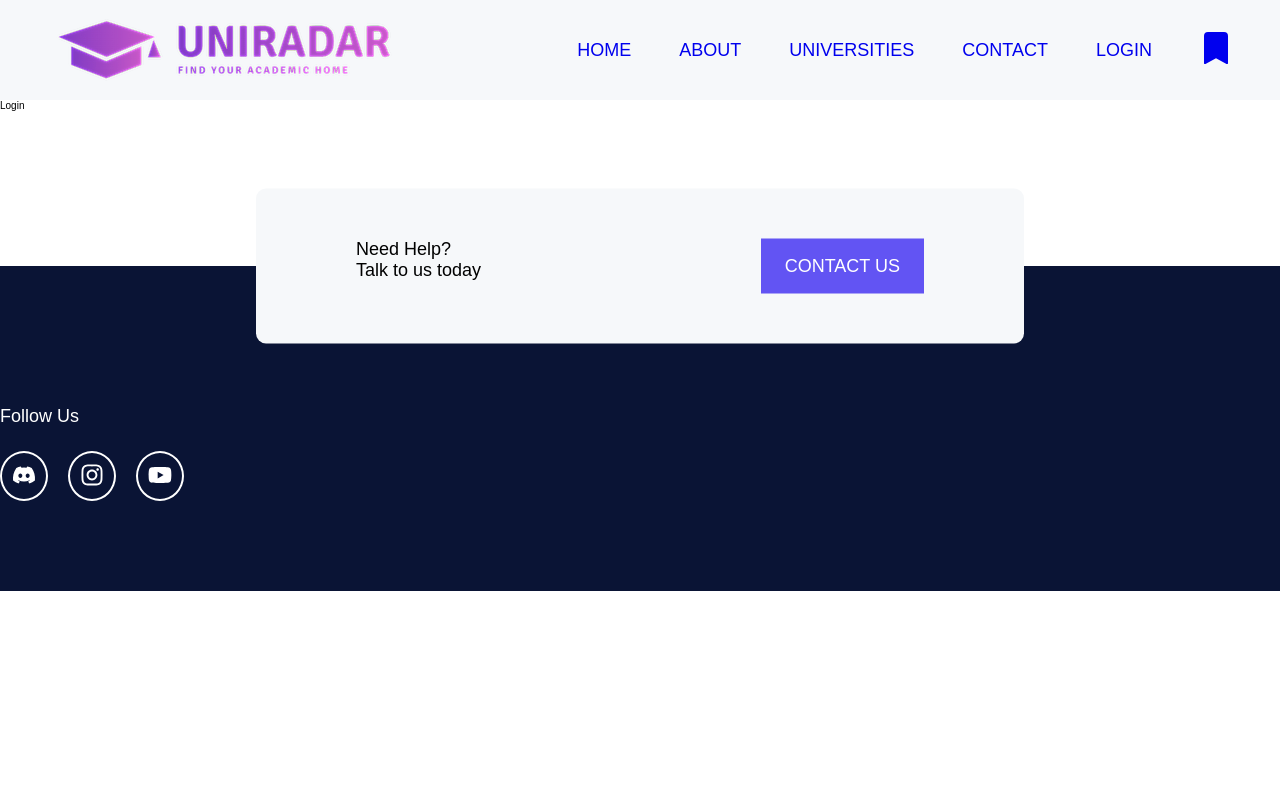
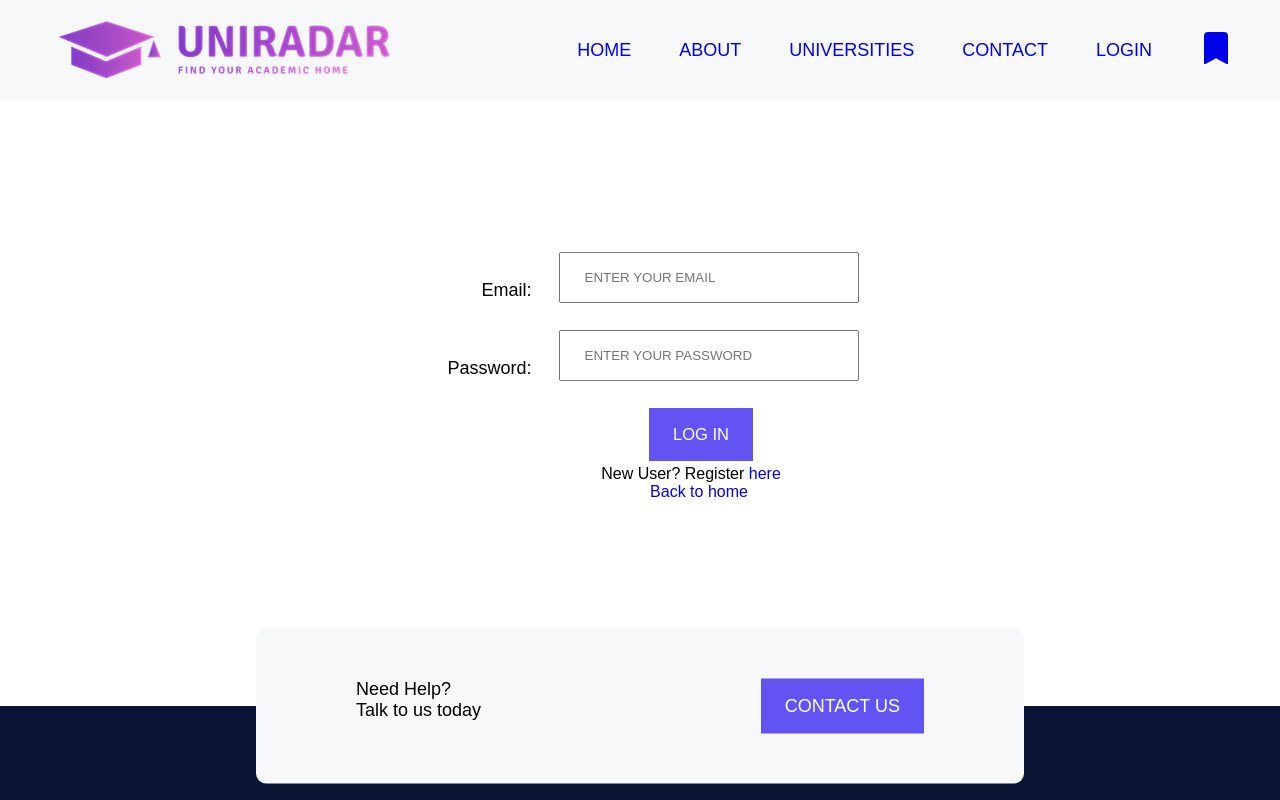
Before and after one commit to sakshi3197/Uniradar, a React (Create React App) app in the folder uniradar/: page /login in a window 1280 px wide. Shown: the top 800 px of the page. Built offline with nearby package versions, Linux system fonts and the light colour scheme.

Commit message:
Login Registration Merged

```diff
--- a/uniradar/package.json
+++ b/uniradar/package.json
@@ -17,6 +17,7 @@
     "react-router-dom": "^6.4.1",
     "react-scripts": "5.0.1",
     "styled-components": "^5.3.5",
+    "validator": "^13.9.0",
     "web-vitals": "^2.1.4"
   },
   "scripts": {
--- a/uniradar/src/App.js
+++ b/uniradar/src/App.js
@@ -13,6 +13,7 @@ import { GlobalStyle } from "./GlobalStyle";
 import { ThemeProvider } from "styled-components";
 import Header from "./components/Header";
 import Footer from "./components/Footer";
+import Registration from "./Registration";
 
 const App = () => {
 const theme = {
@@ -50,6 +51,7 @@ const theme = {
           <Route path="/singleUniversity/:id" element={<SingleUniversity />} />
           <Route path="/login" element={<Login />} />
           <Route path="/favourites/" element={<Favourites />} />
+          <Route path="/registration/" element={<Registration />} />
           <Route path="*" element={<ErrorPage />} />
         </Routes>
         <Footer />
--- a/uniradar/src/Login.js
+++ b/uniradar/src/Login.js
@@ -1,9 +1,127 @@
-import React from 'react'
+import React, { useRef } from "react";
+import { useNavigate } from "react-router-dom";
+import styled from "styled-components";
+import { Button } from "./styles/Button.js";
+import './Loginstyles.css'
 
-const Login = () => {
+function Login() {
+
+
+
+  const Wrapper = styled.section`
+    padding: 9rem 0 5rem 0;
+    text-align: center;
+    .container {
+      margin-top: 6rem;
+      .contact-form {
+        max-width: 50rem;
+        margin: auto;
+        .contact-inputs {
+          display: flex;
+          flex-direction: column;
+          gap: 3rem;
+          input[type="submit"] {
+            cursor: pointer;
+            transition: all 0.2s;
+            &:hover {
+              background-color: ${({ theme }) => theme.colors.white};
+              border: 1px solid ${({ theme }) => theme.colors.btn};
+              color: ${({ theme }) => theme.colors.btn};
+              transform: scale(0.9);
+            }
+          }
+        }
+      }
+    }
+  `;
+
+  const usernameRef = useRef();
+  const passwordRef = useRef();
+
+  let navigate = useNavigate();
+
+  function handleLogin(e) {
+    e.preventDefault();
+
+    const username = usernameRef.current.value;
+    const password = passwordRef.current.value;
+
+    console.log(username, password);
+
+
+    if (!username || !password){
+      alert("Empty fields aren't allowed")
+    }
+    else{
+
+
+    let valid ;
+    if(username === 'adesh' && password === 'adesh' || username === 'manas' && password === 'manas'){
+      valid = true;
+    }
+    else{
+      valid = false;
+    }
+
+    if (valid) {
+      alert("Log in Successful!");
+      console.log("Log in Success! Welcome, " + username + "!");
+      //sessionStorage.setItem("username",username)
+      const details = {username: username};
+      navigate("/universities", { state: details });
+    }
+    }
+    usernameRef.current.value = null;
+    passwordRef.current.value = null;
+  }
+
   return (
-    <div>Login</div>
-  )
+    <Wrapper>
+      <div className="whole_content">
+    <div className="container">
+  <form className ="form_style">
+    <table>
+      <tbody>
+        <tr>
+          <td>
+            <label>Email: </label>
+          </td>
+          <td>
+            <input class="cred-input" ref={usernameRef} placeholder="Enter your email"></input>
+          </td>
+        </tr>
+        <tr>
+          <td>
+            <label>Password: </label>
+          </td>
+          <td>
+            <input class="cred-input" ref={passwordRef} placeholder="Enter your password" type="password"></input>
+          </td>
+        </tr>
+        <tr>
+          <td></td>
+          <td>
+            <Button onClick={handleLogin}>Log In</Button>
+          </td>
+        </tr>
+        <tr>
+
+        </tr>
+      </tbody>
+    </table>
+  </form>
+  <span class="to-register">
+      New User? Register <a href="./registration">here</a>
+    </span>
+
+  <div class="home-link">
+    <a href="./">Back to home</a>
+  </div>
+</div>
+</div>
+
+    </Wrapper>
+  );
 }
 
-export default Login
+export default Login;
--- /dev/null
+++ b/uniradar/src/Loginstyles.css
@@ -0,0 +1,35 @@
+label{
+    font-size: large;
+}
+.cred-input{
+    width: 300px;
+    margin-left: 15px;
+    margin-bottom: 25px;
+}
+.login-btn{
+    margin-left: 200px;
+    margin-top: 10px;
+    margin-bottom: 25px;
+}
+.to-register{
+    font-size: medium;
+    margin-left: 12em;
+    margin-top: 10em;
+}
+
+.home-link{
+    font-size: medium;
+    margin-left: 13em;
+}
+
+.form_style {
+    display: flex;
+    flex-direction: column;
+    align-items: center;
+    gap: 1rem;
+  }
+
+  .whole_content{
+    margin-left: -200px;
+    margin-top: -50px;
+}
--- /dev/null
+++ b/uniradar/src/Registration.js
@@ -0,0 +1,101 @@
+import React, { useRef,useState } from "react";
+import { useNavigate } from "react-router-dom";
+import { Button } from "./styles/Button.js";
+
+import './Regstyles.css'
+import PasswordChecklist from "react-password-checklist";
+import validator from "validator";
+
+function Registration() {
+  const fNameRef = useRef();
+  const lNameRef = useRef();
+  const usernameRef = useRef();
+  const passwordRef = useRef();
+  const [password, setPassword] = useState("")
+  const [message, setMessage] = useState("");
+  const validateEmail = (e) => {
+    var email = e.target.value;
+
+    if (validator.isEmail(email)) {
+      setMessage("");
+    } else {
+      setMessage("Please, enter valid Email!");
+    }
+  };
+
+  let navigate = useNavigate();
+
+  function handleSubmit(e) {
+    e.preventDefault();
+
+    const fname = fNameRef.current.value;
+    const lname = lNameRef.current.value;
+    const username = usernameRef.current.value;
+    const password = passwordRef.current.value;
+
+    if (!fname || !lname || !username || !password){
+      alert("Empty fields aren't allowed")
+    }
+    else{
+      console.log(fname,lname,username,password)
+
+      navigate("/loginpage");
+    }
+    fNameRef.current.value = null;
+    lNameRef.current.value = null;
+    usernameRef.current.value = null;
+    passwordRef.current.value = null;
+  }
+
+  return (
+    <div className="whole_content">
+      <div class="reg-form">
+      <form>
+        <div>
+          <label>First Name: </label>
+          <input class="cred-input" ref={fNameRef} placeholder="Enter your first name"></input>
+        </div>
+        <div>
+          <label>Last Name: </label>
+          <input class="cred-input" ref={lNameRef} placeholder="Enter your last name"></input>
+        </div>
+        <div>
+          <label>Email: </label>
+          <input class="cred-input" ref={usernameRef} onChange={(e) => validateEmail(e)} placeholder="Enter your email"></input>
+          <div class="error-msg">
+        <span
+        style={{
+          fontWeight: "bold",
+          color: "red"
+        }}
+      >
+        {message}
+      </span></div>
+        </div>
+        <div>
+          <label>Password: </label>
+          <input class="cred-input" ref={passwordRef} onChange={e => setPassword(e.target.value)} placeholder="Enter your password" type="password"></input>
+          <div class="pwd-checklist">
+          <PasswordChecklist
+				rules={["minLength","specialChar","number","capital"]}
+				minLength={5}
+				value={password}
+				onChange={(isValid) => {}}
+			/></div>
+        </div>
+        <div class="reg-btn">
+        <Button onClick={handleSubmit}>Submit</Button>
+        </div>
+        <span class="to-login">
+          Already Registered? Log in <a href="./loginpage">here</a>
+        </span>
+      </form>
+      </div>
+      <div class="reg-home-link">
+        <a href="./">Back to home</a>
+      </div>
+    </div>
+  );
+}
+
+export default Registration;
--- /dev/null
+++ b/uniradar/src/Regstyles.css
@@ -0,0 +1,48 @@
+label{
+    font-size: large;
+    display: inline-block;
+    width: 100px;
+    text-align: right;
+    margin-right: 10px;
+    margin-left: 100px;
+    /*float: left;*/
+
+}
+.reg-form{
+    margin-top: 30px;
+    margin-left: 450px;
+}
+.error-msg{
+    margin-left: 300px;
+}
+.pwd-checklist{
+
+    margin-left: 270px;
+}
+.cred-input{
+    width: 300px;
+    margin-left: 15px;
+    margin-bottom: 25px;
+}
+
+.reg-btn{
+    margin-left: 300px;
+    margin-top: 20px;
+    margin-bottom: 25px;
+}
+
+.to-login{
+    font-size: medium;
+    margin-left: 235px;
+}
+
+.reg-home-link{
+    font-size: medium;
+    margin-left: 750px;
+}
+
+
+.whole_content{
+    margin-top: 6em;
+    margin-left: -90px;
+}
```
Also changed, not shown: 1 other file (tests, documents, lock files or other folders).
